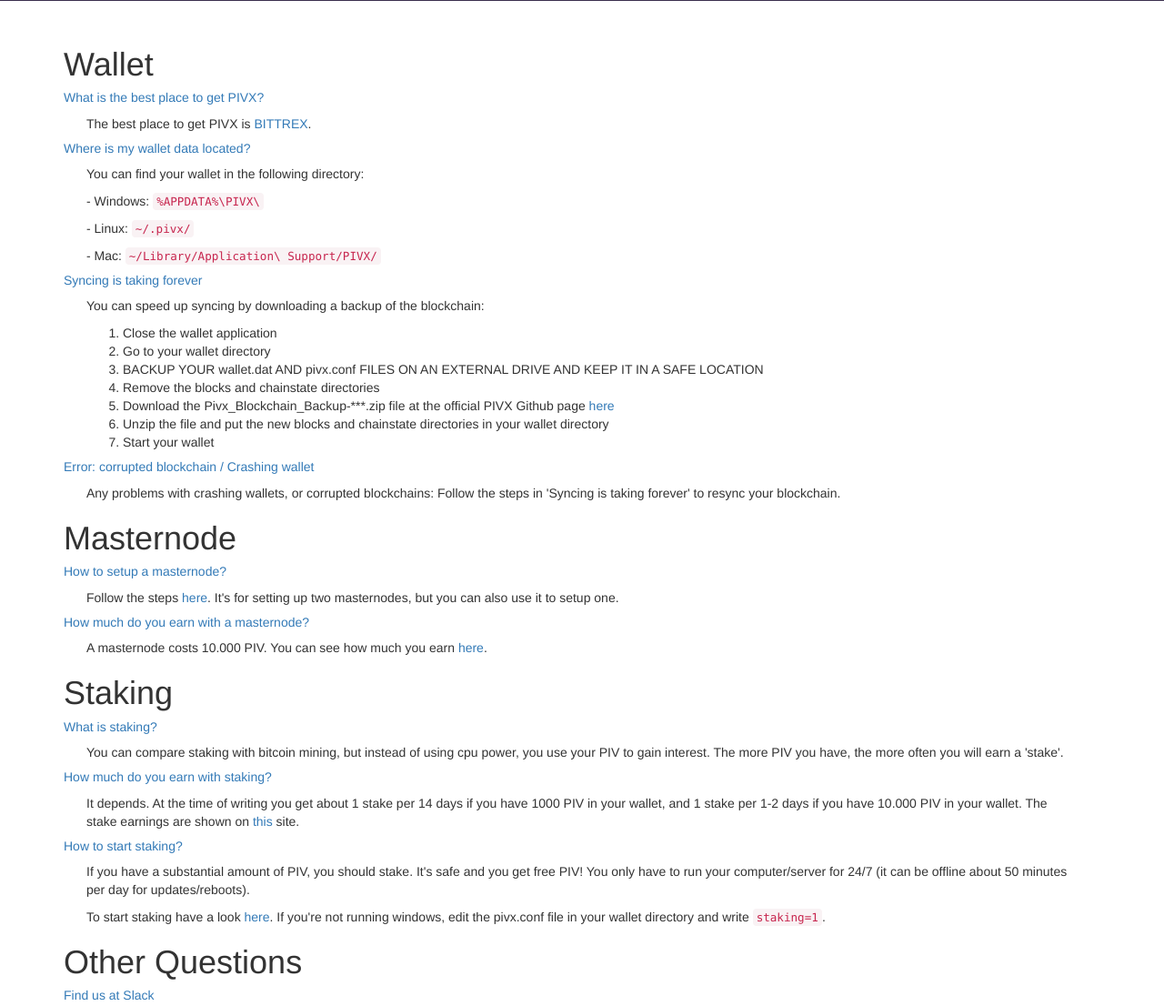
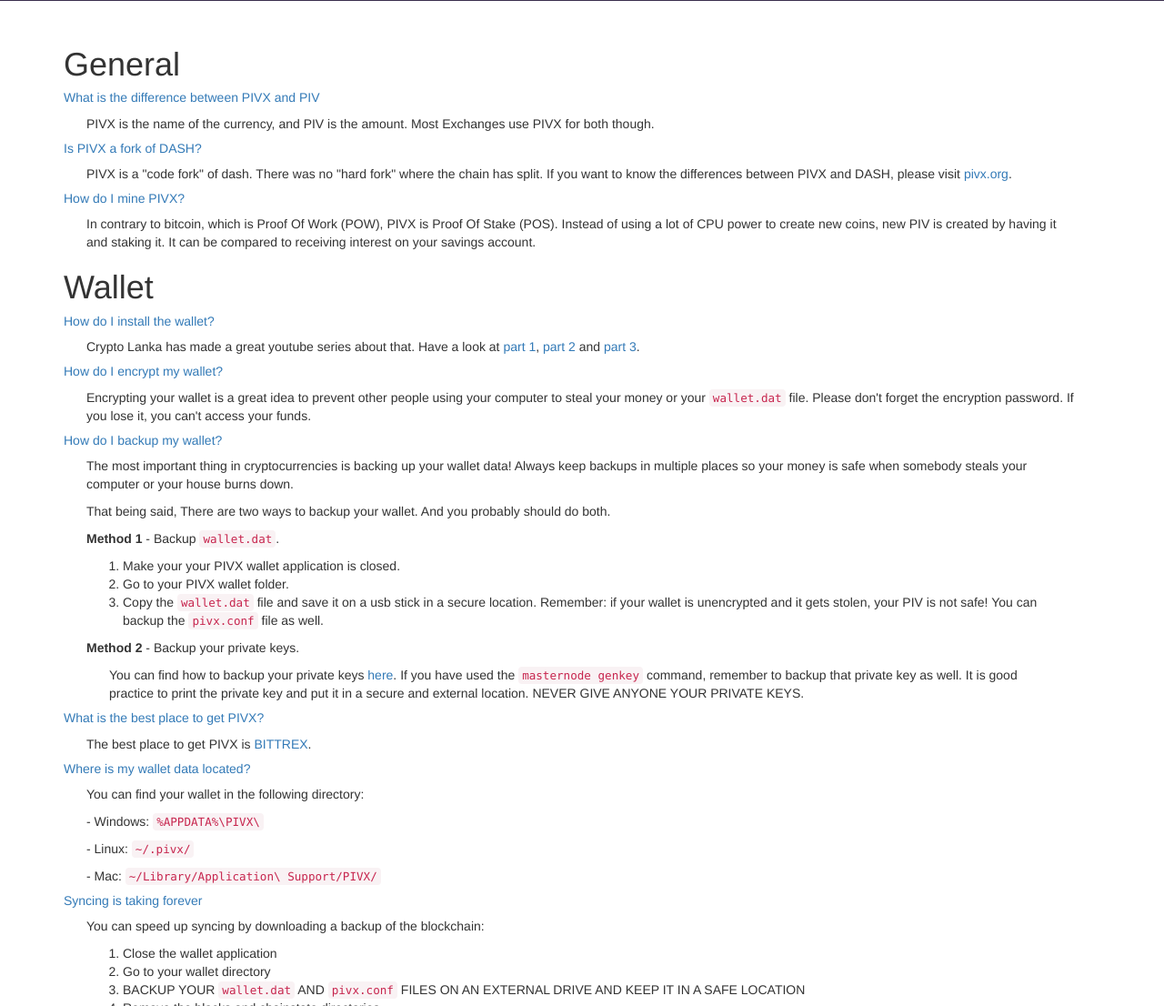
Before and after one commit to pivx-faq/pivx-faq, a plain HTML site: page index.htm in a window 1280 px wide. Shown: the part 400-1506 px from the top of the page at 91% size. Drawn offline with nearby package versions, Linux system fonts and the light colour scheme.

Commit message:
Update index.htm

```diff
--- a/index.htm
+++ b/index.htm
@@ -1,9 +1,11 @@
 <html>
 <head>
+    <title>PIVX Frequently Asked Questions</title>
     <link rel="stylesheet" href="https://maxcdn.bootstrapcdn.com/bootstrap/3.3.7/css/bootstrap.min.css"
           integrity="sha384-BVYiiSIFeK1dGmJRAkycuHAHRg32OmUcww7on3RYdg4Va+PmSTsz/K68vbdEjh4u" crossorigin="anonymous">
     <link rel="stylesheet" href="https://maxcdn.bootstrapcdn.com/bootstrap/3.3.7/css/bootstrap-theme.min.css"
           integrity="sha384-rHyoN1iRsVXV4nD0JutlnGaslCJuC7uwjduW9SVrLvRYooPp2bWYgmgJQIXwl/Sp" crossorigin="anonymous">
+    <script src="https://ajax.googleapis.com/ajax/libs/jquery/1.12.4/jquery.min.js"></script>
     <script src="https://maxcdn.bootstrapcdn.com/bootstrap/3.3.7/js/bootstrap.min.js"
             integrity="sha384-Tc5IQib027qvyjSMfHjOMaLkfuWVxZxUPnCJA7l2mCWNIpG9mGCD8wGNIcPD7Txa"
             crossorigin="anonymous"></script>
@@ -31,12 +33,73 @@
 
 <div class="container">
 
+    <h1>General</h1>
+    <a href="#what-is-the-difference-between-pivx-and-piv" name="what-is-the-difference-between-pivx-and-piv"><h5>What
+        is the difference between PIVX and PIV</h5></a>
+    <p class="answer">
+        PIVX is the name of the currency, and PIV is the amount. Most Exchanges use PIVX for both though.
+    </p>
+
+    <a href="#is-pivx-a-fork-of-dash" name="is-pivx-a-fork-of-dash"><h5>Is PIVX a fork of DASH?</h5></a>
+    <p class="answer">
+        PIVX is a "code fork" of dash. There was no "hard fork" where the chain has split. If you want to know the
+        differences between PIVX and DASH, please visit <a href="https://pivx.org">pivx.org</a>.
+    </p>
+
+    <a href="#how-do-i-mine-pivx" name="how-do-i-mine-pivx"><h5>How do I mine PIVX?</h5></a>
+    <p class="answer">
+        In contrary to bitcoin, which is Proof Of Work (POW), PIVX is Proof Of Stake (POS). Instead of using a lot of
+        CPU power to create new coins, new PIV is created by having it and staking it. It can be compared to receiving
+        interest on your savings account.
+    </p>
+
     <h1>Wallet</h1>
-    <a href="#what-is-the-best-place-to-get-pivx" name="what-is-the-best-place-to-get-pivx"><h5>What is the best place to get PIVX?</h5></a>
+    <a href="#how-do-i-install-the-wallet" name="how-do-i-install-the-wallet"><h5>How do I install the wallet?</h5></a>
+    <p class="answer">Crypto Lanka has made a great youtube series about that. Have a look at <a
+            href="https://www.youtube.com/watch?v=2XARuxG-Ut4">part 1</a>, <a
+            href="https://www.youtube.com/watch?v=JVglq1fjibU">part 2</a> and <a
+            href="https://www.youtube.com/watch?v=GaSuxteyhfA">part 3</a>.</p>
+
+    <a href="#how-do-i-encrypt-my-wallet" name="how-do-i-encrypt-my-wallet"><h5>How do I encrypt my wallet?</h5></a>
+    <p class="answer">
+        Encrypting your wallet is a great idea to prevent other people using your computer to steal your money or your
+        <code>wallet.dat</code> file. Please don't forget the encryption password. If you lose it,
+        you can't access your funds.
+    </p>
+
+
+    <a href="#how-do-i-backup-my-wallet" name="how-do-i-backup-my-wallet"><h5>How do I backup my wallet?</h5></a>
+    <section class="answer">
+        <p>The most important thing in cryptocurrencies is backing up your wallet data! Always keep backups in multiple
+            places so your money is safe when somebody steals your computer or your house burns down.</p>
+        <p>That being said, There are two ways to backup your wallet. And you probably should do both.</p>
+        <p><b>Method 1</b> - Backup <code>wallet.dat</code>.
+        <ol>
+            <li>Make your your PIVX wallet application is closed.</li>
+            <li>Go to your PIVX wallet folder.</li>
+            <li>Copy the <code>wallet.dat</code> file and save it on a usb stick in a secure location. Remember: if your
+                wallet is unencrypted and it gets stolen, your PIV is not safe! You can backup the
+                <code>pivx.conf</code> file as well.
+            </li>
+        </ol>
+        <p><b>Method 2</b> - Backup your private keys.
+        <p class="answer">
+            You can find how to backup your private keys <a
+                href="https://forum.pivx.org/t/how-do-i-find-my-private-keys/292">here</a>. If you have
+            used the <code>masternode genkey</code> command, remember to backup that private key as well. It is good
+            practice
+            to print the private key and put it in a secure and external location. NEVER GIVE ANYONE YOUR PRIVATE KEYS.
+        </p>
+    </section>
+
+
+    <a href="#what-is-the-best-place-to-get-pivx" name="what-is-the-best-place-to-get-pivx"><h5>What is the best place
+        to get PIVX?</h5></a>
     <section class="answer">
         <p>The best place to get PIVX is <a href="https://bittrex.com/">BITTREX</a>.</p>
     </section>
-    <a href="#where-is-my-wallet-located" name="where-is-my-wallet-located"><h5>Where is my wallet data located?</h5></a>
+    <a href="#where-is-my-wallet-located" name="where-is-my-wallet-located"><h5>Where is my wallet data located?</h5>
+    </a>
     <section class="answer">
         <p>You can find your wallet in the following directory:</p>
         <p>- Windows: <code>%APPDATA%\PIVX\</code></p>
@@ -49,14 +112,18 @@
         <ol>
             <li>Close the wallet application</li>
             <li>Go to your wallet directory</li>
-            <li>BACKUP YOUR wallet.dat AND pivx.conf FILES ON AN EXTERNAL DRIVE AND KEEP IT IN A SAFE LOCATION</li>
+            <li>BACKUP YOUR <code>wallet.dat</code> AND <code>pivx.conf</code> FILES ON AN EXTERNAL DRIVE AND KEEP IT IN
+                A SAFE LOCATION
+            </li>
             <li>Remove the blocks and chainstate directories</li>
-            <li>Download the Pivx_Blockchain_Backup-***.zip file at the official PIVX Github page <a href="https://github.com/PIVX-Project/PIVX/releases">here</a></li>
+            <li>Download the Pivx_Blockchain_Backup-***.zip file at the official PIVX Github page <a
+                    href="https://github.com/PIVX-Project/PIVX/releases">here</a></li>
             <li>Unzip the file and put the new blocks and chainstate directories in your wallet directory</li>
             <li>Start your wallet</li>
         </ol>
     </section>
-    <a href="#blockchain-corrupted" name="blockchain-corrupted"><h5>Error: corrupted blockchain / Crashing wallet</h5></a>
+    <a href="#blockchain-corrupted" name="blockchain-corrupted"><h5>Error: corrupted blockchain / Crashing wallet</h5>
+    </a>
     <p class="answer">
         Any problems with crashing wallets, or corrupted blockchains: Follow the steps in 'Syncing is taking forever' to
         resync your blockchain.
@@ -64,13 +131,22 @@
 
     <h1>Masternode</h1>
     <a href="#how-to-setup-a-masternode" name="how-to-setup-a-masternode"><h5>How to setup a masternode?</h5></a>
-    <p class="answer">Follow the steps <a href="https://forum.pivx.org/t/unofficial-newbie-friendly-masternode-guide/132">here</a>.
-    It's for setting up two masternodes, but you can also use it to setup one.</p>
+    <p class="answer">Follow the steps <a
+            href="https://forum.pivx.org/t/unofficial-newbie-friendly-masternode-guide/132">here</a>.
+        It's for setting up two masternodes, but you can also use it to setup one. There is also a great video <a
+                href="https://www.youtube.com/watch?v=-GnwdKxBa1Q">here</a>.</p>
 
-    <a href="#how-much-do-you-earn-with-a-masternode" name="how-much-do-you-earn-with-a-masternode"><h5>How much do you earn with a masternode?</h5></a>
+    <a href="#how-much-do-you-earn-with-a-masternode" name="how-much-do-you-earn-with-a-masternode"><h5>How much do you
+        earn with a masternode?</h5></a>
     <p class="answer">
-        A masternode costs 10.000 PIV. You can see how much you earn <a href="http://178.254.23.111/~pub/DN/DN_masternode_payments_stats.html">here</a>.
+        A masternode costs 10.000 PIV. You can see how much you earn <a
+            href="http://178.254.23.111/~pub/DN/DN_masternode_payments_stats.html">here</a>.
     </p>
+
+    <a href="#which-port-does-the-pivx-masternode-use" name="which-port-does-the-pivx-masternode-use"><h5>Which port
+        does the PIVX masternode use?</h5></a>
+    <p class="answer">PIVX uses port 51470. Be sure to let your firewall only accept that port. If you use SSH, make
+        sure only your IP address can connect to the server.</p>
 
     <h1>Staking</h1>
     <a href="#what-is-staking" name="what-is-staking"><h5>What is staking?</h5></a>
@@ -79,10 +155,13 @@
         The more PIV you have, the more often you will earn a 'stake'.
     </p>
 
-    <a href="#how-much-do-you-earn-with-staking" name="how-much-do-you-earn-with-staking"><h5>How much do you earn with staking?</h5></a>
+    <a href="#how-much-do-you-earn-with-staking" name="how-much-do-you-earn-with-staking"><h5>How much do you earn with
+        staking?</h5></a>
     <p class="answer">
-        It depends. At the time of writing you get about 1 stake per 14 days if you have 1000 PIV in your wallet, and 1 stake per 1-2 days
-        if you have 10.000 PIV in your wallet. The stake earnings are shown on <a href="http://178.254.23.111/~pub/DN/DN_masternode_payments_stats.html">this</a> site.
+        It depends. At the time of writing you get about 1 stake per 14 days if you have 1000 PIV in your wallet, and 1
+        stake per 1-2 days
+        if you have 10.000 PIV in your wallet. The stake earnings are shown on <a
+            href="http://178.254.23.111/~pub/DN/DN_masternode_payments_stats.html">this</a> site.
     </p>
 
     <a href="#how-to-start-staking" name="how-to-start-staking"><h5>How to start staking?</h5></a>
@@ -91,7 +170,8 @@
         your computer/server for 24/7 (it can be offline about 50 minutes per day for updates/reboots).
     </p>
     <p class="answer">
-        To start staking have a look <a href="https://www.youtube.com/watch?v=XyIItTCTlZA">here</a>. If you're not running
+        To start staking have a look <a href="https://www.youtube.com/watch?v=XyIItTCTlZA">here</a>. If you're not
+        running
         windows, edit the pivx.conf file in your wallet directory and write <code>staking=1</code>.
     </p>
 
@@ -104,10 +184,13 @@
 
 </div>
 
-<div class="jumbotron" style="background-color: #3b2f4d; padding-left: 20%; padding-right: 20%; margin-bottom: 0; margin-top: 30px; color:white;">
+<div class="jumbotron"
+     style="background-color: #3b2f4d; padding-left: 20%; padding-right: 20%; margin-bottom: 0; margin-top: 30px; color:white;">
     <p>
-        This is an unofficial PIVX Frequently Asked Questions page made by me <code>@zanydu</code>. If you want to contribute
-        to this page, please contact me in the PIVX Slack or create a pull request at <a href="https://github.com/pivx-faq/pivx-faq">Github</a>.
+        This is an unofficial PIVX Frequently Asked Questions page made by me <code>@zanydu</code>. If you want to
+        contribute
+        to this page, please contact me in the PIVX Slack or create a pull request at <a
+            href="https://github.com/pivx-faq/pivx-faq">Github</a>.
     </p>
 </div>
 
```
